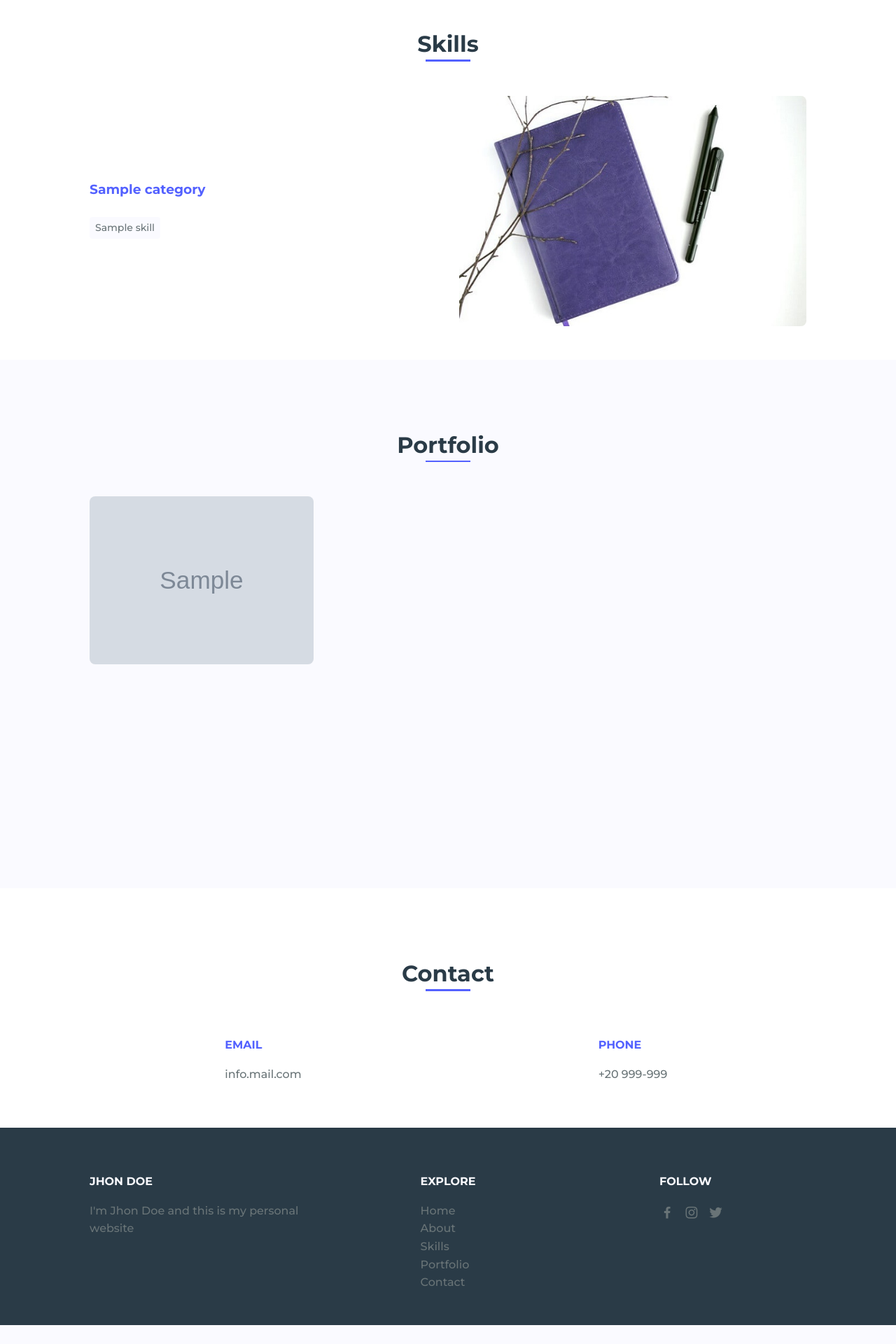
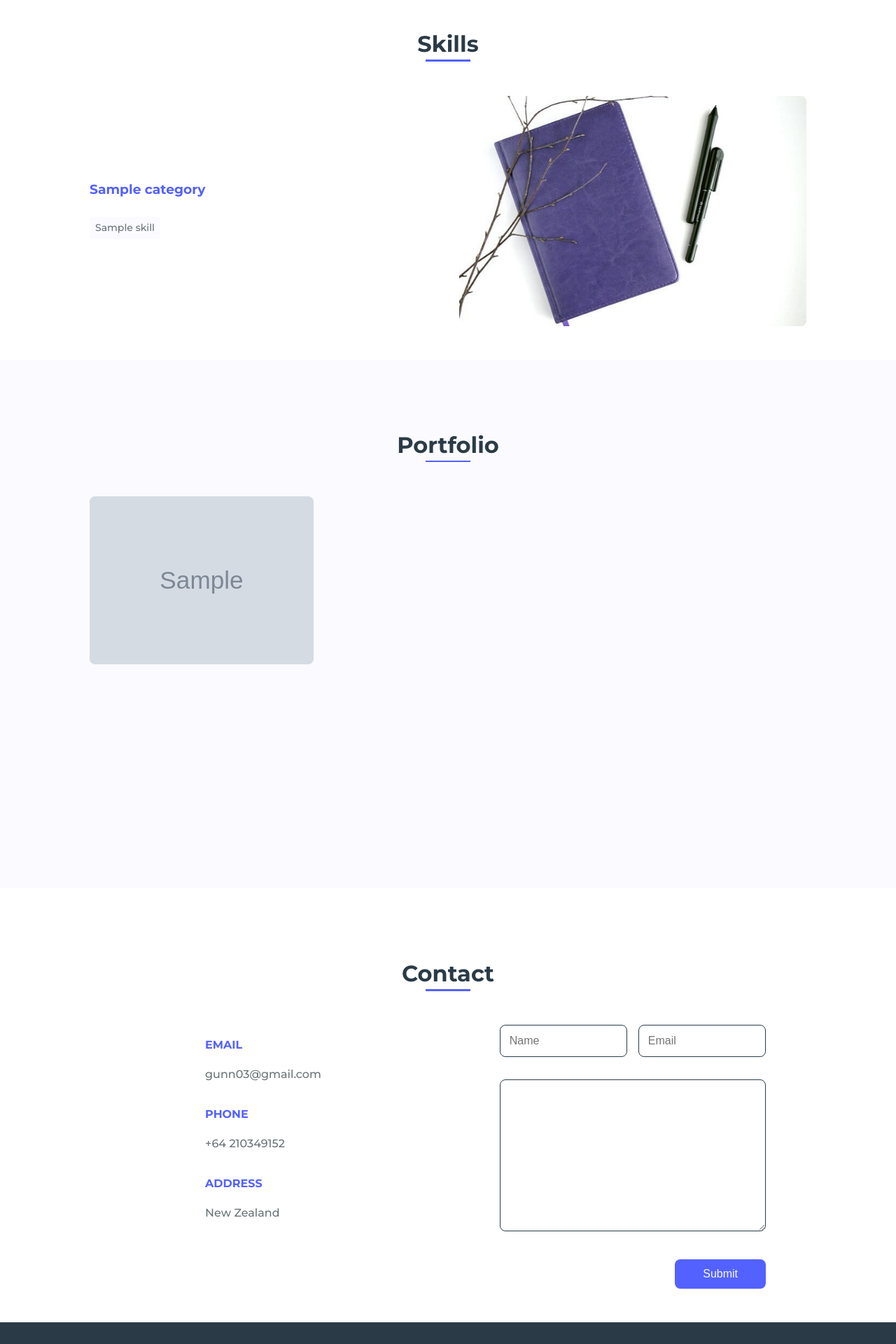
Before and after one commit to gunn03/Django-Project, a Django app: template james/templates/index.html in a window 1280 px wide. Shown: the part 1280-3200 px from the top of the page at 70% size. Before the commit the page ends 3173 px from the top, so only its background shows below. Run offline with Django 4.2, Linux system fonts and the light colour scheme; the template is opened without the code that fills it: values that come from a table or form of the project are taken from there, others are empty; tables that the repository leaves empty hold one stand-in row (values such as "Sample post"); grey boxes marked "Sample" are stand-in pictures.

Commit message:
code updated

```diff
--- a/james/models.py
+++ b/james/models.py
@@ -39,7 +39,7 @@ class Profile(models.Model):
 # SKILLS SECTION
 
 class Category(models.Model):
-    name = models.CharField(max_length=20)
+    name = models.CharField(max_length=50)
 
     updated = models.DateTimeField(auto_now=True)
 
--- a/james/templates/index.html
+++ b/james/templates/index.html
@@ -4,34 +4,37 @@
 <head>
     <meta charset="UTF-8">
     <meta name="viewport" content="width=device-width, initial-scale=1.0">
-
-        <!-- ===== CSS ===== -->
     <link rel="stylesheet" href="{% static 'assets/css/styles.css' %}">
-
-        <!-- ===== BOX ICONS ===== -->
     <link href='https://cdn.jsdelivr.net/npm/boxicons@2.0.5/css/boxicons.min.css' rel='stylesheet'>
-
-        <title>Portfolio responsive complete</title>
+    <title>My Portfolio Page</title>
 </head>
 <body>
 <!--===== HEADER =====-->
 <header class="l-header">
     <nav class="nav bd-grid">
-
         <div>
             <a href="#" class="nav__logo">{{ home.name }}</a>
         </div>
 
         <div class="nav__menu" id="nav-menu">
             <ul class="nav__list">
-                        <li class="nav__item"><a href="#home" class="nav__link active">Home</a></li>
-                        <li class="nav__item"><a href="#about" class="nav__link">About</a></li>
-                        <li class="nav__item"><a href="#skills" class="nav__link">Skills</a></li>
-                        <li class="nav__item"><a href="#portfolio" class="nav__link">Portfolio</a></li>
-                        <li class="nav__item"><a href="#contact" class="nav__link">Contact</a></li>
+                <li class="nav__item">
+                    <a href="#home" class="nav__link active">Home</a>
+                </li>
+                <li class="nav__item">
+                    <a href="#about" class="nav__link">About</a>
+                </li>
+                <li class="nav__item">
+                    <a href="#skills" class="nav__link">Skills</a>
+                </li>
+                <li class="nav__item">
+                    <a href="#portfolio" class="nav__link">Portfolio</a>
+                </li>
+                <li class="nav__item">
+                    <a href="#contact" class="nav__link">Contact</a>
+                </li>
             </ul>
         </div>
-
         <div class="nav__toggle" id="nav-toggle">
             <i class='bx bx-menu'></i>
         </div>
@@ -45,7 +48,7 @@
             <h1 class="home__title"><span>{{ home.greetings_1 }}</span><br>{{ home.greetings_2 }}.</h1>
 
             <div class="home__scroll">
-                        <a href="#about" class="home__scroll-link"><i class='bx bx-up-arrow-alt' ></i>Scroll down</a>
+                <a href="#about" class="home__scroll-link"><i class='bx bx-up-arrow-alt'></i>Scroll down</a>
             </div>
 
             <img src="{{ home.picture.url }}" alt="" class="home__img">
@@ -58,7 +61,6 @@
 
         <div class="about__container bd-grid">
             <div class="about__img">
-                        <!-- <img src="{% static 'assets/img/perfil.png' %}" alt=""> -->
                 <img src="{{ about.profile_img.url }}" alt="">
             </div>
 
@@ -68,13 +70,8 @@
                 <p class="about__text">{{ about.description }}</p>
 
                 <div class="about__social">
-
-                            {% for profile in about.profile_set.all %}
-                                <a href="{{ profile.link }}" class="about__social-icon">
-                                    <i class='bx bxl-{{ profile.social_name }}' ></i>
-                                </a>
-                            {% endfor %}
-
+                    <a href="#" class="about__social-icon"><i class='bx bxl-linkedin'></i></a>
+                    <a href="#" class="about__social-icon"><i class='bx bxl-github'></i></a>
                 </div>
             </div>
         </div>
@@ -86,6 +83,7 @@
 
         <div class="skills__container bd-grid">
             <div class="skills__box">
+                <div class="skills__box">
                     {% for category in categories %}
                     <h3 class="skills__subtitle">{{category.name}}</h3>
                     {% for skills in category.skills_set.all %}
@@ -94,6 +92,7 @@
                     {% endfor %}
                     {% endfor %}
 
+                </div>
             </div>
 
             <div class="skills__img">
@@ -106,9 +105,7 @@
     <section class="portfolio section" id="portfolio">
         <h2 class="section-title">Portfolio</h2>
 
-
         <div class="portfolio__container bd-grid">
-
             {% for portfolio in portfolios %}
 
             <div class="portfolio__img">
@@ -120,9 +117,7 @@
             </div>
 
             {% endfor %}
-
         </div>
-
     </section>
 
     <!--===== CONTACT =====-->
@@ -132,29 +127,25 @@
         <div class="contact__container bd-grid">
             <div class="contact__info">
                 <h3 class="contact__subtitle">EMAIL</h3>
-                        <span class="contact__text">info.mail.com</span>
-<!--
+                <span class="contact__text">gunn03@gmail.com</span>
+
                 <h3 class="contact__subtitle">PHONE</h3>
-                        <span class="contact__text">+20 999-999</span>
-                        <h3 class="contact__subtitle">ADRESS</h3>
-                        <span class="contact__text">My contry</span> -->
+                <span class="contact__text">+64 210349152</span>
+
+                <h3 class="contact__subtitle">ADDRESS</h3>
+                <span class="contact__text">New Zealand</span>
             </div>
 
-                    <div class="contact__info">
-
-                        <h3 class="contact__subtitle">PHONE</h3>
-                        <span class="contact__text">+20 999-999</span>
-
-                    </div>
-
-                    <!-- <form action="" class="contact__form">
+            <form action="" class="contact__form">
                 <div class="contact__inputs">
                     <input type="text" placeholder="Name" class="contact__input">
                     <input type="mail" placeholder="Email" class="contact__input">
                 </div>
+
                 <textarea name="" id="" cols="0" rows="10" class="contact__input"></textarea>
-                        <input type="submit" value="Enviar" class="contact__button">
-                    </form> -->
+
+                <input type="submit" value="Submit" class="contact__button">
+            </form>
         </div>
     </section>
 </main>
@@ -163,8 +154,8 @@
 <footer class="footer section">
     <div class="footer__container bd-grid">
         <div class="footer__data">
-                    <h2 class="footer__title">JHON DOE</h2>
-                    <p class="footer__text">I'm Jhon Doe and this is my personal website</p>
+            <h2 class="footer__title">{{ home.name }}</h2>
+            <p class="footer__text">I'm {{ home.name }} and this is my personal website</p>
         </div>
 
         <div class="footer__data">
@@ -180,9 +171,9 @@
 
         <div class="footer__data">
             <h2 class="footer__title">FOLLOW</h2>
-                    <a href="#" class="footer__social"><i class='bx bxl-facebook' ></i></a>
-                    <a href="#" class="footer__social"><i class='bx bxl-instagram' ></i></a>
-                    <a href="#" class="footer__social"><i class='bx bxl-twitter' ></i></a>
+            <a href="#" class="footer__social"><i class='bx bxl-facebook'></i></a>
+            <a href="#" class="footer__social"><i class='bx bxl-instagram'></i></a>
+            <a href="#" class="footer__social"><i class='bx bxl-twitter'></i></a>
         </div>
 
 
@@ -193,6 +184,6 @@
 <script src="https://unpkg.com/scrollreveal"></script>
 
 <!--===== MAIN JS =====-->
-        <script src="{% static 'assets/js/main.js' %}"></script>
+<script src="assets/js/main.js"></script>
 </body>
 </html>
```
Also changed, not shown: james/views.py (+26 -1 lines). Lines whose indentation alone changed are shown as unchanged.
